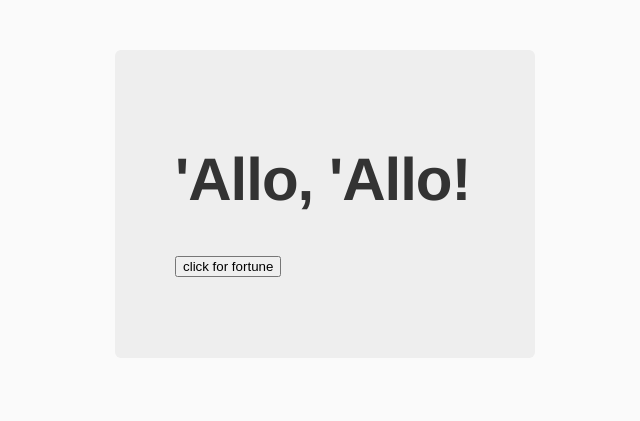
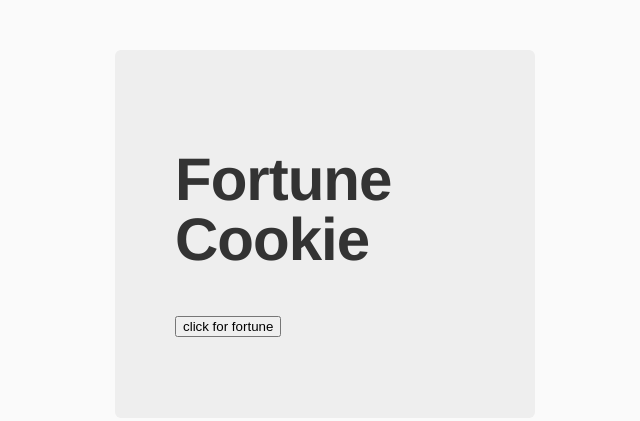
Before and after one commit to bnpietrz/fortune, a website: page app/index.html in a window 1280 px wide. Shown: the whole page, without its empty margins (315-955 px from the left). Drawn offline with Linux system fonts and the light colour scheme; files that its build step writes are made by us from their sources.

Commit message:
removing unnecessary stuffs

```diff
--- a/app/index.html
+++ b/app/index.html
@@ -28,7 +28,7 @@
     <![endif]-->
 
     <div class="hero-unit">
-      <h1>'Allo, 'Allo!</h1>
+      <h1>Fortune Cookie</h1>
       <button class="fortune" disabled>click for fortune</button>
       <p class="output"></p>
     </div>
--- a/app/scripts/main.js
+++ b/app/scripts/main.js
@@ -1,5 +1,3 @@
-console.log('\'Allo \'Allo!');
-
 var dailyFortune;
 
 const fortuneButton = document.querySelector('button.fortune')
@@ -7,14 +5,12 @@
 
 fortuneButton.addEventListener('click', () => showFortune(dailyFortune))
 
-/* Selecting a random fortune */
 function getRandomFortune(fortunes) {
   const randomValue = fortunes[Math.floor(Math.random() * fortunes.length)];
   return randomValue
 }
 
 function showFortune(fortune) {
-  console.log(fortune)
   output.textContent = fortune
 }
 
@@ -23,7 +19,6 @@
   dailyFortune = getRandomFortune(data)
 }
 
-
 fetch("fortune.json").then(response => response.json())
   .then(data => onFortunesReady(data))
   .catch(error => console.log("promise error: " + error))
```
